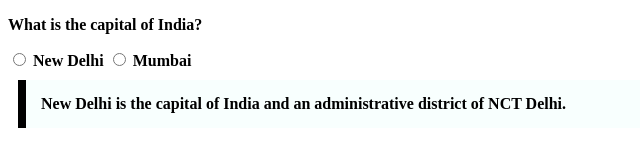
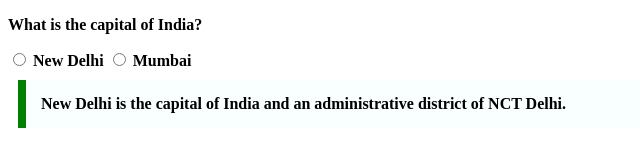
Before and after one commit to acciojob/trivia-HansaVermaGithub, a website: page main.html in a window 1280 px wide. Shown: the full height of the page, 0-640 px from the left. Drawn offline with Linux system fonts and the light colour scheme.

Commit message:
created a submission

```diff
--- a/main.html
+++ b/main.html
@@ -7,13 +7,14 @@
 </head>
 
 <body>
-	<!-- the entire body must be written by student -->
+ <form><!-- the entire body must be written by student -->
 	<p><b>What is the capital of India?</b></p>
 	<input type = "radio" id="option1" name="group1" value="option1">
 	<label for ="option1"><b>New Delhi</b></label>
 	<input type = "radio" id="option2" name="group1" value="option2">
 	<label for ="option2"><b>Mumbai</b></label>
-	<blockquote style="max-width:600px; margin:10px; Padding:15px; border-left:8px solid; background-color:#f8fffe; font-weight:bold"><b>New Delhi is the capital of India and an administrative district of NCT Delhi.</b></blockquote>
+	<blockquote style="max-width:600px; margin:10px; Padding:15px; border-left:8px solid green; background-color:#f8fffe; font-weight:bold"><b>New Delhi is the capital of India and an administrative district of NCT Delhi.</b></blockquote>
+ </form>
     <script type="text/javascript" src="./script.js">
 </script>
 
```
